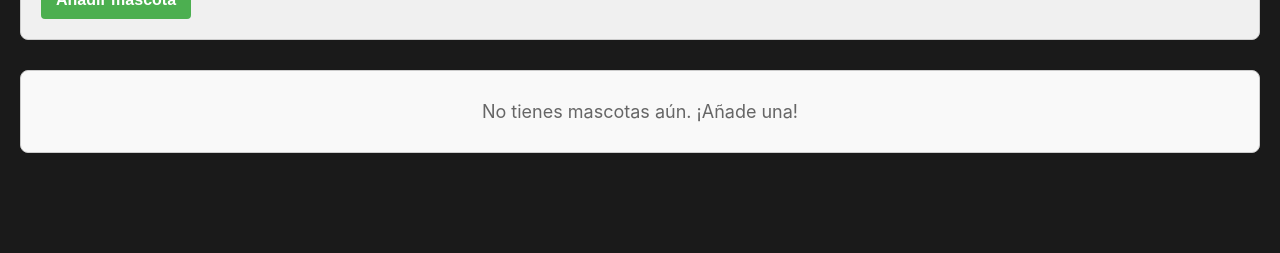
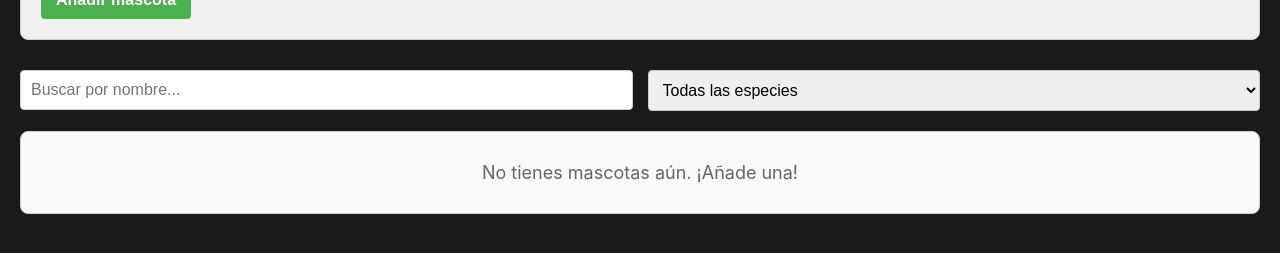
Before and after one commit to lauratj-dev/petcare-tracker, a Vue app: page / in a window 1280 px wide. Shown: the part 529-782 px from the top of the page. Built offline with nearby package versions, Linux system fonts and the light colour scheme.

Commit message:
feat: add search and species filter

```diff
--- a/src/views/HomeView.vue
+++ b/src/views/HomeView.vue
@@ -4,13 +4,36 @@
 
     <PetForm />
 
-    <div v-if="store.pets.length === 0" class="no-pets">
+    <!-- BUSCADOR Y FILTROS -->
+    <div class="search-filters">
+      <div class="form-group">
+        <input
+          v-model="searchText"
+          type="text"
+          placeholder="Buscar por nombre..."
+          class="search-input"
+        />
+      </div>
+
+      <div class="form-group">
+        <select v-model="selectedSpecies" class="filter-select">
+          <option value="">Todas las especies</option>
+          <option value="Perro">Perro</option>
+          <option value="Gato">Gato</option>
+          <option value="Conejo">Conejo</option>
+          <option value="Otro">Otro</option>
+        </select>
+      </div>
+    </div>
+
+    <!-- LISTA DE MASCOTAS FILTRADAS -->
+    <div v-if="filteredPets.length === 0" class="no-pets">
       <p>No tienes mascotas aún. ¡Añade una!</p>
     </div>
 
     <div v-else>
       <PetCard
-        v-for="pet in store.pets"
+        v-for="pet in filteredPets"
         :key="pet.id"
         :id="pet.id"
         :name="pet.name"
@@ -22,11 +45,24 @@
 </template>
 
 <script setup>
+import { ref, computed } from 'vue'
 import PetCard from '../components/PetCard.vue'
 import PetForm from '../components/PetForm.vue'
 import { usePetsStore } from '../stores/pets'
 
 const store = usePetsStore()
+
+const searchText = ref('')
+const selectedSpecies = ref('')
+
+const filteredPets = computed(() => {
+  return store.pets.filter(pet => {
+    const matchesSearch = pet.name.toLowerCase().includes(searchText.value.toLowerCase())
+    const matchesSpecies = selectedSpecies.value === '' || pet.species === selectedSpecies.value
+
+    return matchesSearch && matchesSpecies
+  })
+})
 </script>
 
 <style scoped>
@@ -40,6 +76,34 @@ h1 {
   margin-bottom: 20px;
 }
 
+.search-filters {
+  display: flex;
+  gap: 15px;
+  margin-bottom: 20px;
+  flex-wrap: wrap;
+}
+
+.form-group {
+  flex: 1;
+  min-width: 200px;
+}
+
+.search-input,
+.filter-select {
+  width: 100%;
+  padding: 10px;
+  border: 1px solid #ccc;
+  border-radius: 4px;
+  font-size: 16px;
+  box-sizing: border-box;
+}
+
+.search-input:focus,
+.filter-select:focus {
+  outline: none;
+  border-color: #4CAF50;
+}
+
 .no-pets {
   text-align: center;
   color: #666;
```
